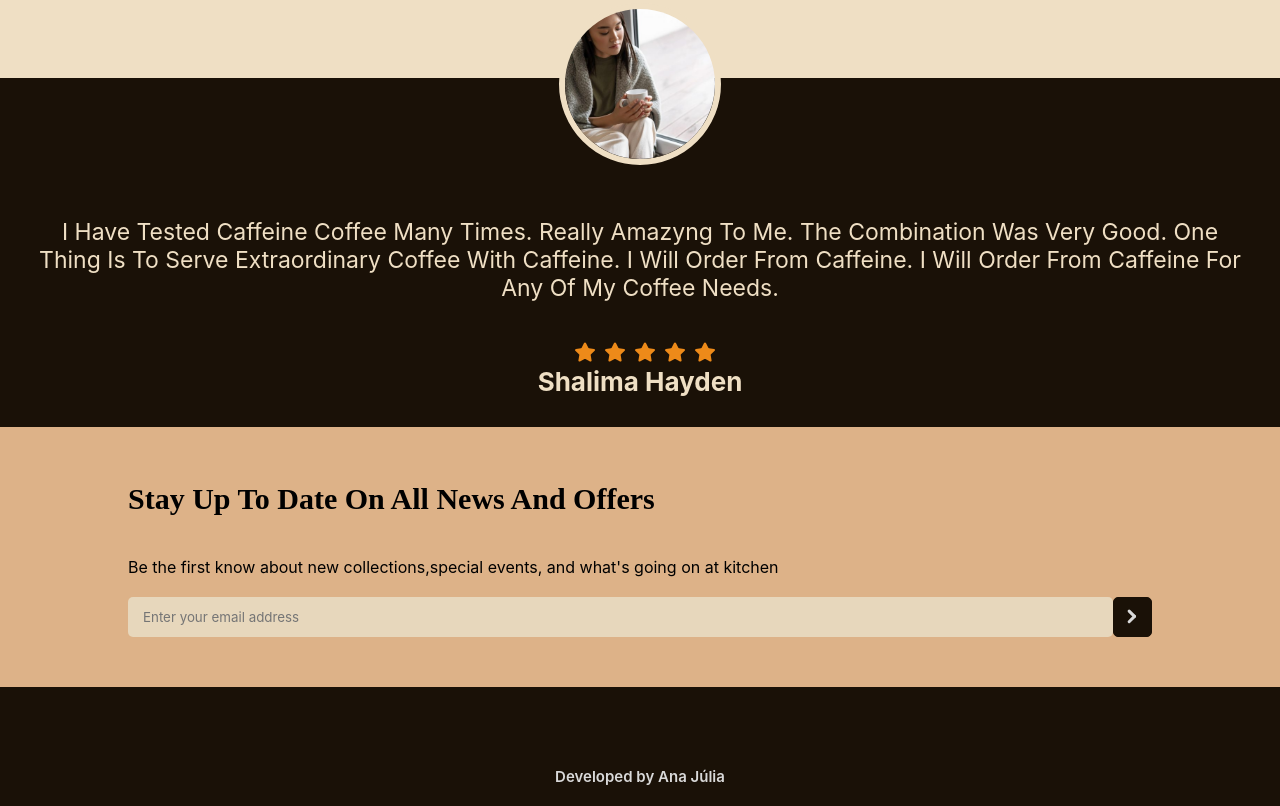
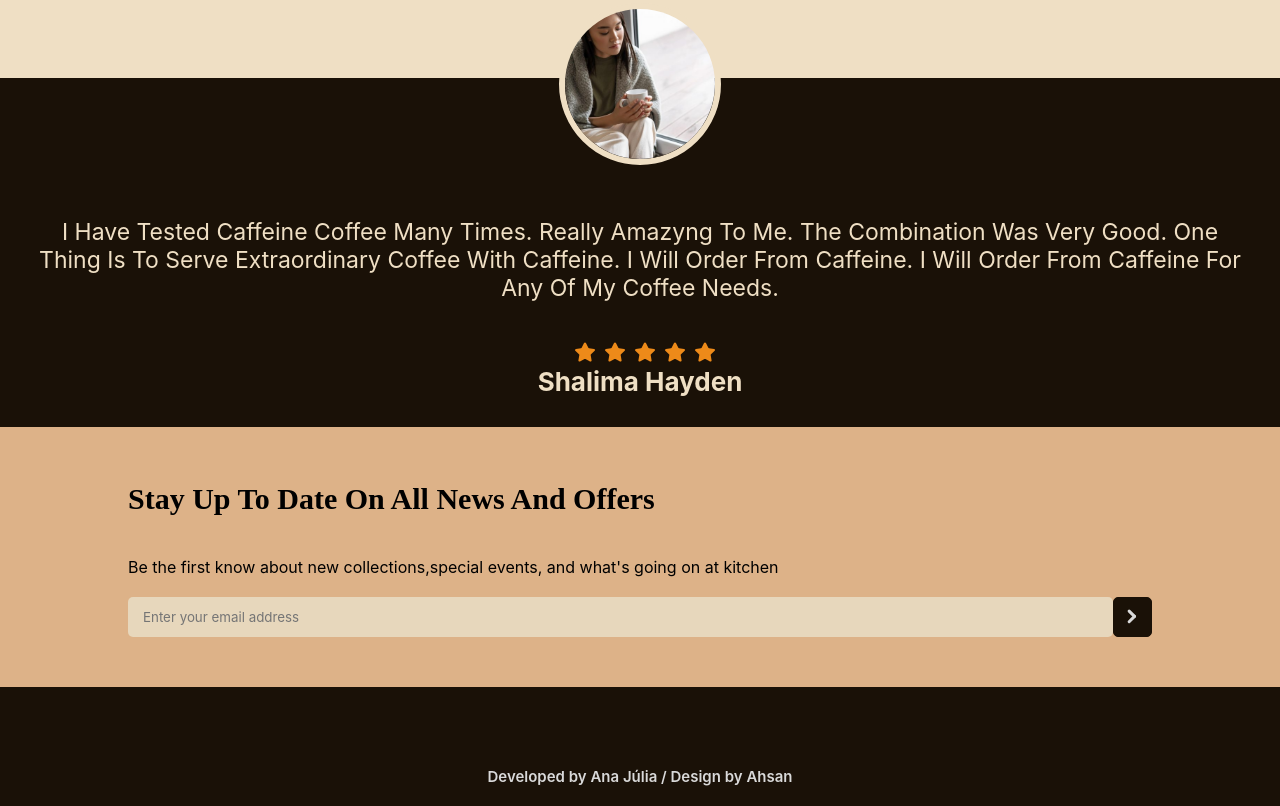
Before and after one commit to anajuliadev/caffeine, a plain HTML site: page index.html in a window 1280 px wide. Shown: the part 2920-3726 px from the top of the page. Drawn offline with nearby package versions, Linux system fonts and the light colour scheme.

Commit message:
Update index.html

```diff
--- a/index.html
+++ b/index.html
@@ -333,7 +333,7 @@
         </div>
         <div class="pai-pagina6">
             <div class="final-pag6">
-                <p>Developed by Ana Júlia</p>
+                <p>Developed by Ana Júlia / Design by Ahsan</p>
             </div>
         </div>
     </div>
```
